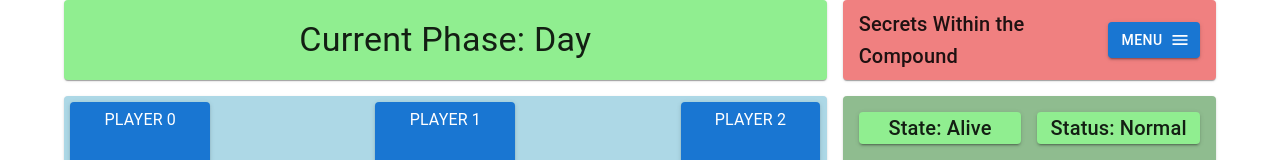
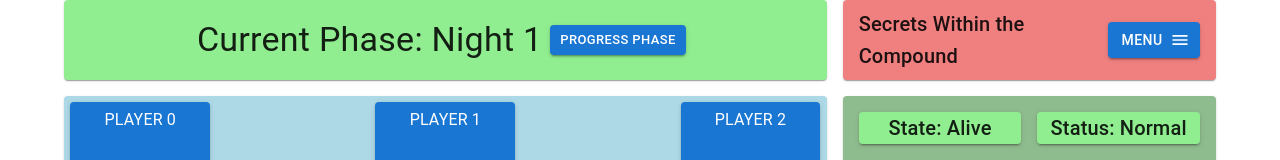
Before and after one commit to C-N-G/swtc, a React (Vite) app in the folder client/: page / in a window 1280 px wide. Shown: the top 160 px of the page. Built offline with nearby package versions, Linux system fonts and the light colour scheme.

Commit message:
added phase control button

```diff
--- a/client/src/App.jsx
+++ b/client/src/App.jsx
@@ -26,15 +26,16 @@ function App() {
   const [playerNum, setPlayerNum] = useState(8);
   const [players, setPlayers] = useState(somePlayers);
   const [user, setUser] = useState(PLAYER);
-  const [phase, setPhase] = useState(0);
-  const [display, setDisplay] = useState(0);
+  const [phase, setPhase] = useState({cycle: "Night", round: 1});
+  const [display, setDisplay] = useState(false);
+  const [voting, setVoting] = useState(false);
 
   return (
     <UserContext.Provider value={user}>
     <Container sx={{maxWidth: "1440px"}}>
       <Grid container spacing={2}>
         <Grid item xs={8}>
-          <Phase phase={phase}/>
+          <Phase phase={phase} setPhase={setPhase}/>
         </Grid>
         <Grid item xs={4}>
           <Options />
@@ -44,7 +45,9 @@ function App() {
             setPlayers={setPlayers}
             playerNum={playerNum}
             display={display}
-            setDisplay={setDisplay} />
+            setDisplay={setDisplay}
+            voting={voting}
+            setVoting={setVoting} />
         </Grid>
         <Grid item xs={4}>
           <Character />
--- a/client/src/components/Phase.jsx
+++ b/client/src/components/Phase.jsx
@@ -1,6 +1,31 @@
-import {Card, Typography}from '@mui/material';
+import {useContext} from "react";
+import {Card, Button, Typography}from '@mui/material';
+import {UserContext} from "../App.jsx";
 
-function Phase({phase}) {
+function Phase({phase, setPhase}) {
+
+  const user = useContext(UserContext);
+
+  const getUserTypeCheckedComponent = () => {
+
+    if (user.type === 0) {
+      return <StoryTellerPhase phase={phase} setPhase={setPhase}/>
+    } else if (user.type === 1) {
+      return <PlayerPhase phase={phase} />
+    } else {
+      return false
+    }
+
+  }
+
+  return getUserTypeCheckedComponent();
+}
+
+export default Phase
+
+
+
+function PlayerPhase({phase}) {
 
   return (
     <Card sx={{
@@ -11,9 +36,56 @@ function Phase({phase}) {
       justifyContent: "center",
       alignItems: "center",
     }}>
-      <Typography variant="h4">Current Phase: {phase === 0 ? "Day" : "Night"}</Typography>
+      <Typography variant="h4">Current Phase: {phase.cycle} {phase.round}</Typography>
     </Card>
-  );
+  )
+
 }
 
-export default Phase
+
+
+function StoryTellerPhase({phase, setPhase}) {
+
+  function hanldeClick() {
+
+    setPhase((prev) => {
+
+      let newCycle;
+      let newRound;
+
+      if (prev.cycle === "Night") {
+        newCycle = "Day";
+        newRound = prev.round;
+      } else if (prev.cycle === "Day") {
+        newCycle = "Night";
+        newRound = prev.round + 1;
+      }
+
+      return {cycle: newCycle, round: newRound}
+
+    })
+
+  }
+
+  return (
+    <Card sx={{
+      background: "lightgreen",
+      height: "10vh",
+      flexGrow: 1,
+      display: "flex",
+      justifyContent: "center",
+      alignItems: "center",
+    }}>
+      <Typography variant="h4">Current Phase: {phase.cycle} {phase.round}</Typography>
+      <Button
+        size="small"
+        onClick={() => hanldeClick()}
+        variant="contained"
+        sx={{m: 1}}
+      >
+        Progress Phase
+      </Button>
+    </Card>
+  )
+
+}
```
